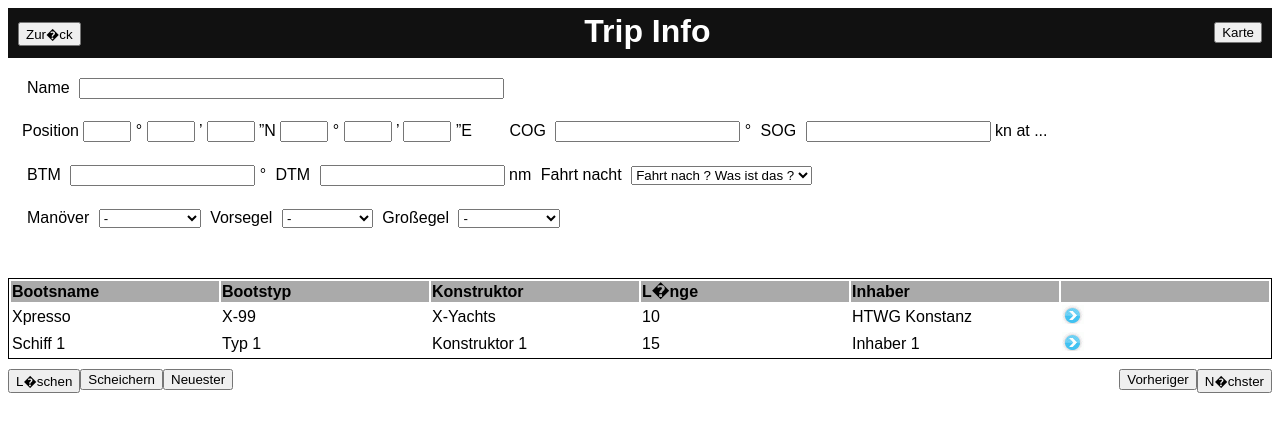
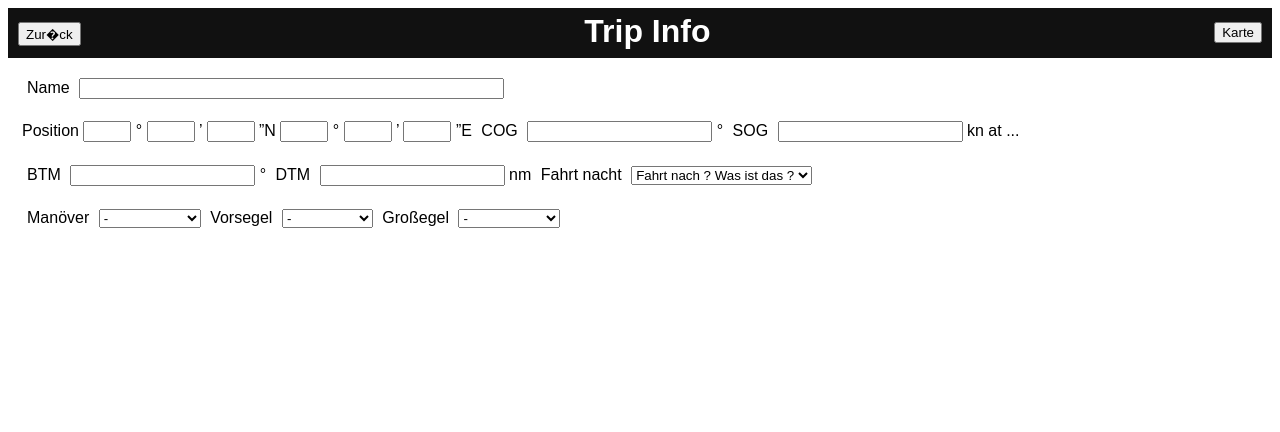
Before and after one commit to JoHae/htwg.seapal.akjjjh, a PHP site: page /waypoint.html in a window 1280 px wide. Shown: the top 432 px of the page. Run offline with PHP 8.4, Linux system fonts and the light colour scheme.

Commit message:
update waypoint

```diff
--- a/css/styles.css
+++ b/css/styles.css
@@ -87,13 +87,13 @@ fieldset label {
 	height: 200px;
 }
 
-fieldset.postion label {
+span.postion label {
 	position: absolute;
 	top: -20em;
 	left: -200em;
 }
 
-fieldset.postion input {
+span.postion input {
 	width: 3em;
 	text-align: right;
 }
--- a/waypoint.html
+++ b/waypoint.html
@@ -18,24 +18,20 @@
 							<label for="waypoint_name">Name</label>
 							<input type="text" name="waypoint_name" size="50px" />
 						</fieldset>
-						<fieldset class="postion">
-							Position
-							<label for="degree_north">Grad</label>
+						<fieldset>
+							<span class="postion"> Position <label for="degree_north">Grad</label>
 								<input type="number" id="degree_north" name="degree_north" />
 								&deg; <label for="minutes_north">Minuten</label>
 								<input type="number" id="minutes_north" name="minutes_north" />
 								&rsquo; <label for="seconds_north">Sekunden</label>
 								<input type="number" id="seconds_north" name="seconds_north" \>
-							&rdquo;N
-							<label for="degree_east">Grad</label>
+								&rdquo;N <label for="degree_east">Grad</label>
 								<input type="number" id="degree_east" name="degree_east" />
 								&deg; <label for="minutes_east">Minuten</label>
 								<input type="number" id="minutes_east" name="minutes_east" />
 								&rsquo; <label for="seconds_east">Sekunden</label>
 								<input type="number" id="seconds_east" name="seconds_east" \>
-							&rdquo;E
-						</fieldset>
-						<fieldset>
+								&rdquo;E </span>
 							<label for="cog">COG</label>
 							<input type="text" name="cog" />
 							&deg;
@@ -43,7 +39,6 @@
 							<input type="text" name="sog" />
 							kn
 							at ...
-						</fieldset>
 						</fieldset>
 						<br />
 						<fieldset>
@@ -100,42 +95,5 @@
 						</fieldset>
 					</form>
 				</div>
-				<div id="table">
-					<table>
-						<thead>
-							<th>Bootsname</th>
-							<th>Bootstyp</th>
-							<th>Konstruktor</th>
-							<th>L�nge</th>
-							<th>Inhaber</th>
-							<th></th>
-						</thead>
-						<tbody>
-							<tr>
-								<td>Xpresso</td>
-								<td>X-99</td>
-								<td>X-Yachts</td>
-								<td>10</td>
-								<td>HTWG Konstanz</td>
-								<td><a class="pfeil" href="#main" ><img src="img/pfeil.gif" /></a></td>
-							</tr>
-							<tr>
-								<td>Schiff 1</td>
-								<td>Typ 1</td>
-								<td>Konstruktor 1</td>
-								<td>15</td>
-								<td>Inhaber 1</td>
-								<td><a class="pfeil" href="#main" ><img src="img/pfeil.gif" /></a></td>
-							</tr>
-						</tbody>
-					</table>
-				</div>
-				<input class="left" type="button" value="L�schen" />
-				<input class="left" type="button" value="Scheichern" />
-				<input class="left" type="button" value="Neuester" />
-				<input class="right" type="button" value="N�chster" />
-				<input class="right" type="button" value="Vorheriger" />
-			</div>
-		</div>
 	</body>
 </html>
```
Lines whose indentation alone changed are shown as unchanged.
